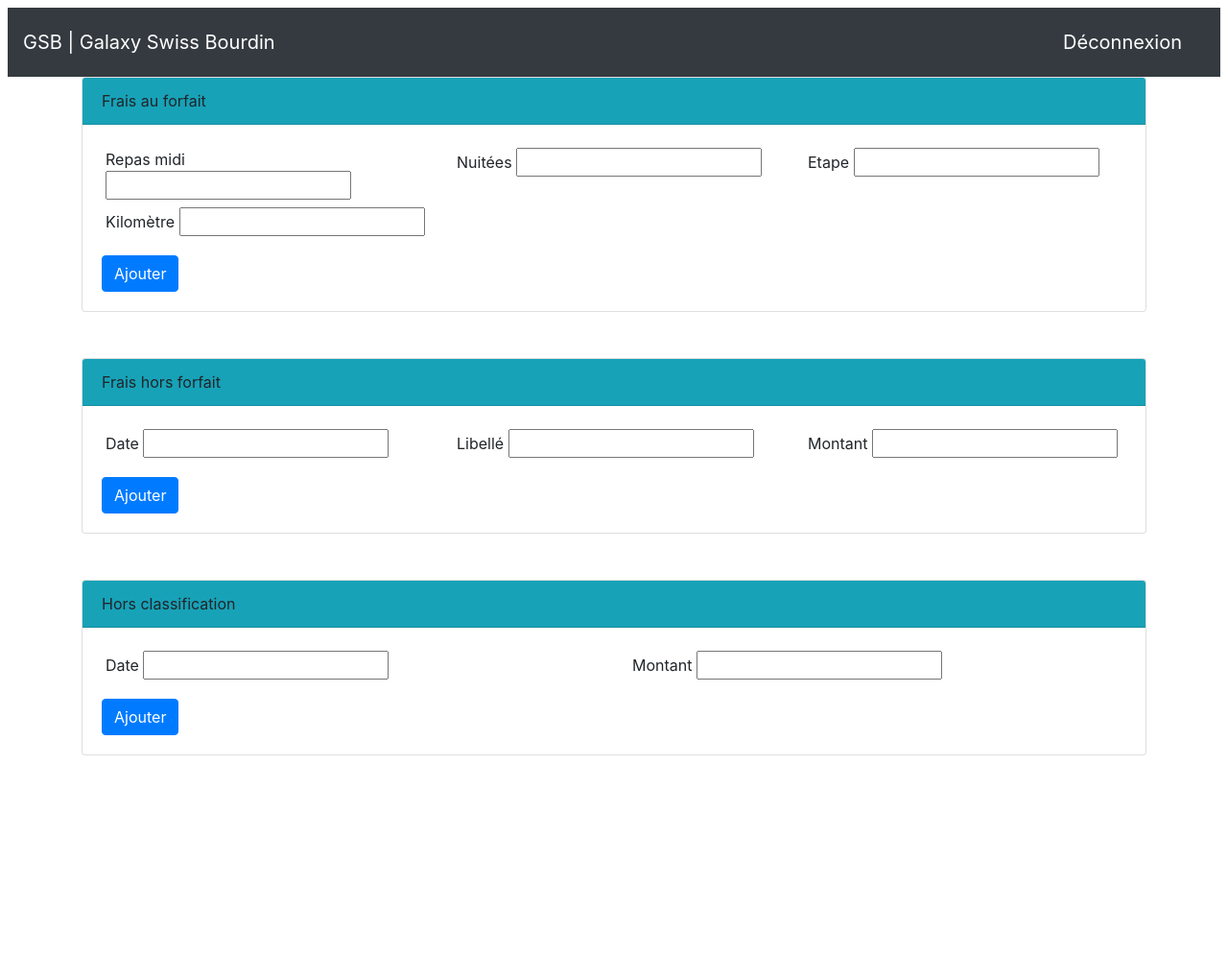
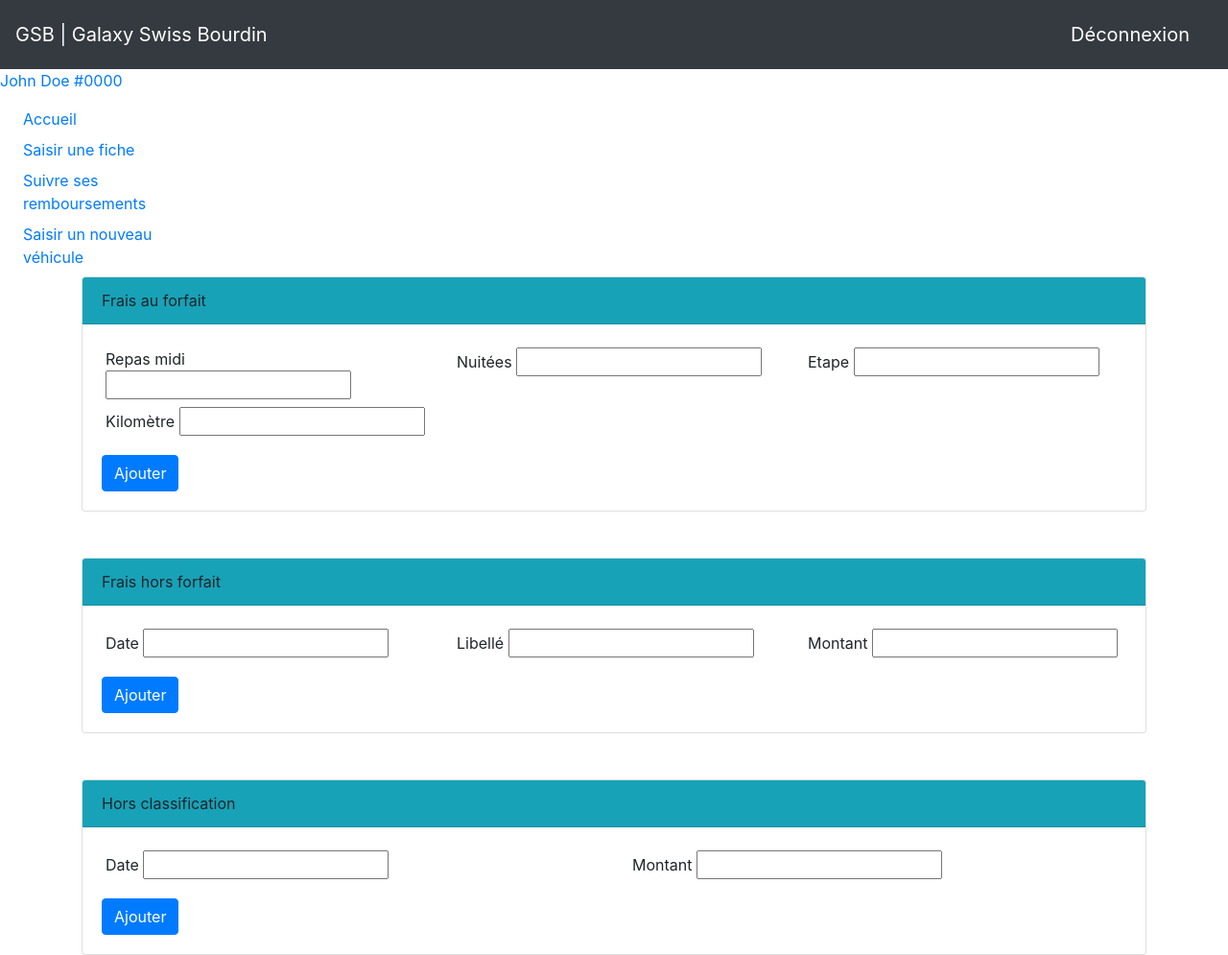
Before and after one commit to DevDeNiro/GSB-Application-Frais, a Symfony app: template templates/visiteurs/fiche_visiteur.html.twig in a window 1280 px wide. Shown: the whole page at 96% size. Before the commit the page ends 787 px from the top, so only its background shows below. Run offline with Twig, Linux system fonts and the light colour scheme; the template is opened without the code that fills it, so the values that code supplies are empty; some libraries are stand-ins or nearby versions.

Commit message:
Merge Nav/side barre et fiches (En cours)

```diff
--- a/assets/styles/front_login.css
+++ b/assets/styles/front_login.css
@@ -56,15 +56,14 @@
     color: #fff;
 }
 
+.sidebar .nav {}
 
 .sidebar .nav a {
     background: none;
+    border-bottom: 1px solid #455A64;
     color: #CFD8DC;
     font-size: 14px;
     padding: 16px 24px;
-    margin: auto;
-    padding: inherit;
-
 }
 
 .sidebar .nav a:hover {
--- a/templates/visiteurs/fiche_visiteur.html.twig
+++ b/templates/visiteurs/fiche_visiteur.html.twig
@@ -11,7 +11,10 @@
             {% endblock %}
   </head>
   <body>
-     <nav class="navbar navbar-expand-lg navbar-dark bg-dark mt-2 mx-2">
+        <div class="container-fluid px-0">
+      <div class="row">
+        <div class="col">
+          <nav class="navbar navbar-expand-lg navbar-dark bg-dark ">
             <div class="container-fluid px-0">
               <a class="navbar-brand" href="#">GSB | Galaxy Swiss Bourdin</a>
               <div class="navbar-brand" id="navbarNavDropdown">
@@ -23,6 +26,50 @@
               </div>
             </div>
           </nav>
+        </div>
+      </div>
+      <div class="row">
+        <div class="col-2">
+          <div class="viewport">
+            <!-- Sidebar -->
+            <div class="sidebar">
+              <header>
+
+                <a href="#"> <i class="fas fa-user-circle"></i> John Doe <span class="id_user">#0000 </a></a>
+
+              </header>
+
+              <ul class="nav pt-3 pl-3">
+                <li class="ml-2 p-0 pb-2">
+                  <a href="#" class="p-0" >
+                    <i class="fas fa-home"></i>Accueil
+                  </a>
+                </li>
+
+                <li class="ml-2 p-0 pb-2">
+                  <a href="#" class="p-0" >
+                    <i class="fas fa-edit"></i>Saisir une fiche
+                  </a>
+                </li>
+
+                <li class="ml-2 p-0 pb-2">
+                  <a href="#" class="p-0 " >
+                    <i class="fas fa-file-alt"></i> Suivre ses remboursements
+                  </a>
+                </li>
+
+                <li class="ml-2 p-0 pb-2">
+                  <a href="#" class="p-0  " >
+                    <i class="fas fa-car"></i> Saisir un nouveau véhicule
+                  </a>
+                </li>
+
+              </ul>
+            </div>
+          </div>
+        </div>
+      </div>
+    </div>
     <div class="container">
         <div class="row">
             <div class="col">
```
Also changed, not shown: templates/visiteurs/remboursement_visiteur.html.twig (+41 -19 lines). Lines whose indentation alone changed are shown as unchanged.
